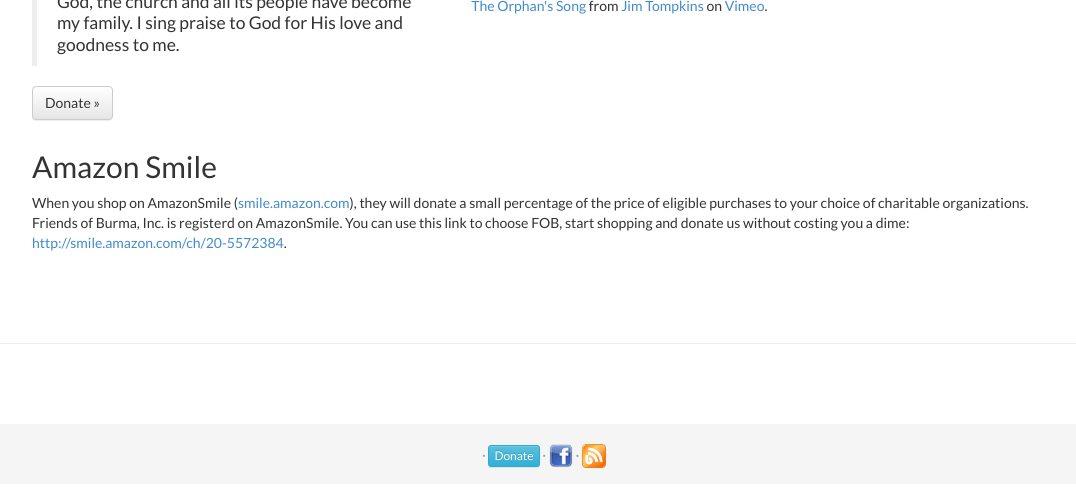
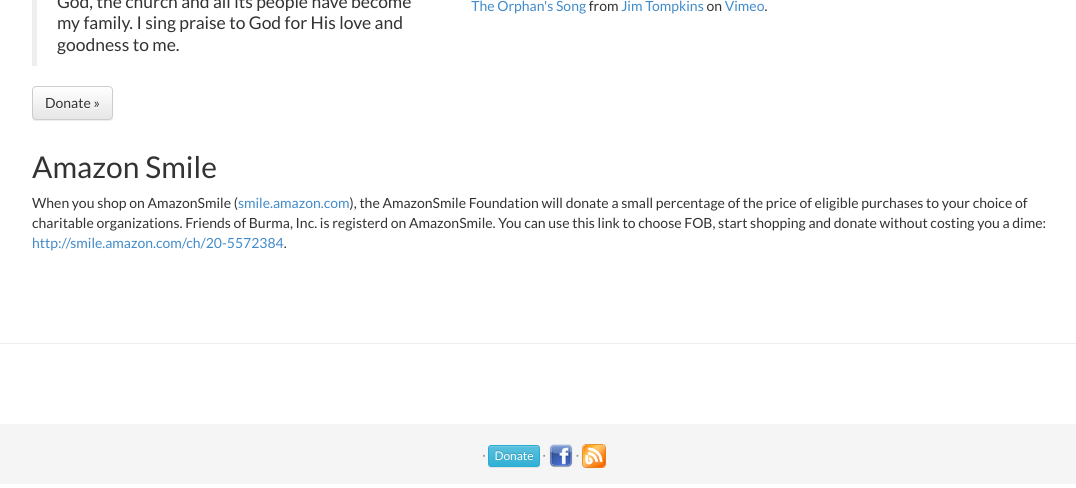
Before and after one commit to friendsofburma/friendsofburma.github.io, a Jekyll site: the page built from index.html, in a window 1280 px wide and 900 px high, scrolled down 1675 px, cut to the strip 412-900 px from the top of the window. Shown: the whole strip, without its empty margins (96-1172 px from the left). Built offline with Jekyll 4.4.1, drawn with Linux system fonts in a browser that asks for light colours.

Commit message:
AmazonSmile info.

```diff
--- a/_pages/donate.html
+++ b/_pages/donate.html
@@ -19,7 +19,7 @@ permalink: /donate/
         </address>
         <p>All work in the U.S. is done by volunteers. Our overhead and administrative costs are .5% or 50 cents on each $100 we receive and that is covered by one donor so 100% of each donation goes to help the people of Burma.</p>
         <h2>Amazon Smile</h2>
-        <p>When you shop on AmazonSmile (<a href="http://smile.amazon.com">smile.amazon.com</a>), they will donate a small percentage of the price of eligible purchases to your choice of charitable organizations. Friends of Burma, Inc. is registerd on AmazonSmile. You can use this link to choose FOB, start shopping and donate us without costing you a dime: <a href="http://smile.amazon.com/ch/20-5572384">http://smile.amazon.com/ch/20-5572384</a>.
+        <p>When you shop on AmazonSmile (<a href="http://smile.amazon.com">smile.amazon.com</a>), the AmazonSmile foundation will donate a small percentage of the price of eligible purchases to your choice of charitable organizations. Friends of Burma, Inc. is registerd on AmazonSmile. You can use this link to choose FOB, start shopping and donate without costing you a dime: <a href="http://smile.amazon.com/ch/20-5572384">http://smile.amazon.com/ch/20-5572384</a>.
       </div>
       <div class="col-lg-6">
         <h2>Donate online via PayPal</h2>
--- a/index.html
+++ b/index.html
@@ -113,7 +113,7 @@ link: home
     <div class="row featurette">
         <div class="col-md-12">
             <h2>Amazon Smile</h2>
-            <p>When you shop on AmazonSmile (<a href="http://smile.amazon.com">smile.amazon.com</a>), they will donate a small percentage of the price of eligible purchases to your choice of charitable organizations. Friends of Burma, Inc. is registerd on AmazonSmile. You can use this link to choose FOB, start shopping and donate us without costing you a dime: <a href="http://smile.amazon.com/ch/20-5572384">http://smile.amazon.com/ch/20-5572384</a>.
+            <p>When you shop on AmazonSmile (<a href="http://smile.amazon.com">smile.amazon.com</a>), the AmazonSmile Foundation will donate a small percentage of the price of eligible purchases to your choice of charitable organizations. Friends of Burma, Inc. is registerd on AmazonSmile. You can use this link to choose FOB, start shopping and donate without costing you a dime: <a href="http://smile.amazon.com/ch/20-5572384">http://smile.amazon.com/ch/20-5572384</a>.
 
         </div>
     </div>
```
